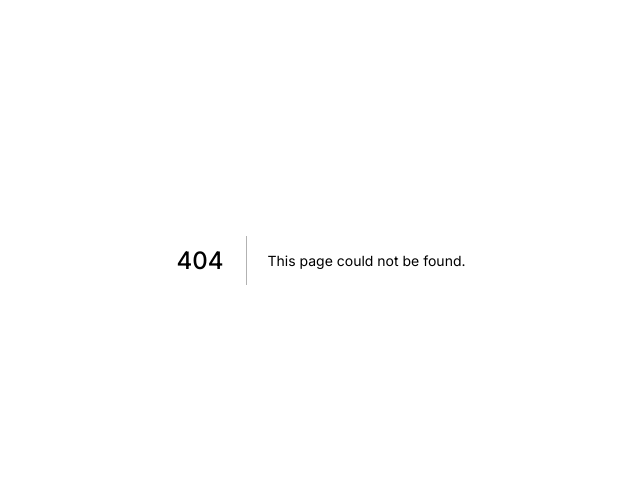
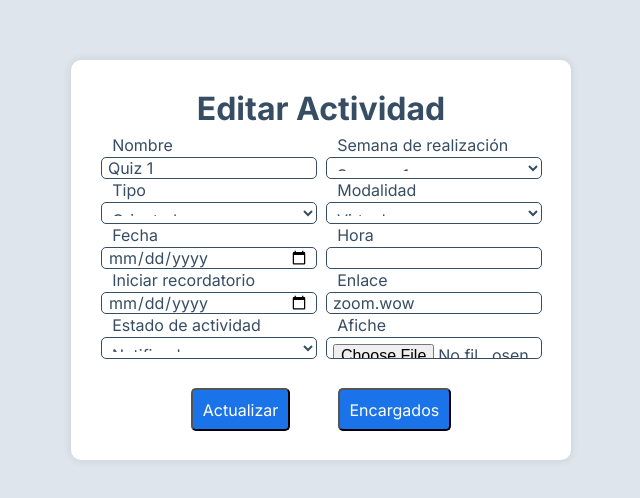
Before and after one commit to VonNeumannn/TeamTEC, a Next.js app: page /edit_activity in a window 1280 px wide. Before the commit this address had no page. Shown: the part 140-638 px from the top of the page, without its empty margins (319-959 px from the left). Built offline with nearby package versions, Linux system fonts and the light colour scheme.

Commit message:
feat: edit activity

```diff
--- /dev/null
+++ b/src/app/edit_activity/page.tsx
@@ -0,0 +1,117 @@
+'use client';
+import styles from '../page.module.css';
+import React, { useState } from 'react';
+import Link from 'next/link';
+
+export default function StudentEdit() {
+    const [data, setData] = useState({
+        nameAct: 'Quiz 1',
+        linkAct: 'zoom.wow'
+    });
+
+    const handleChange = (e: React.ChangeEvent<HTMLInputElement>) => {
+        setData({
+            ...data,
+            [e.target.id]: e.target.value
+        });
+    };
+
+    function handleEdit() {
+        console.log(`Editing item: ${data.nameAct} ${data.linkAct}`);
+    }
+  return (
+    <main className={styles.main} id="main">
+        <div className={styles.studentEditContainer}>
+            <h1>Editar Actividad</h1>
+                <div className={styles.formstudentEdit}>
+                    <form className={styles.formContainerstudentEdit}>
+
+                        <div className={styles.formGroupStudentEdit}>
+                            <label htmlFor="actName">Nombre</label>
+                            <input type="text" id="actName" name="actName" placeholder="..." value={data.nameAct} onChange={handleChange}/>
+                        </div>
+
+                        <div className={styles.formGroupStudentEdit}>
+                            <label htmlFor="semana">Semana de realización</label>
+                            <select id="semanas" name="semanas">
+                                <option value="semana1">Semana 1</option>
+                                <option value="semana2">Semana 2</option>
+                                <option value="semana3">Semana 3</option>
+                                <option value="semana4">Semana 4</option>
+                                <option value="semana5">Semana 5</option>
+                                <option value="semana6">Semana 6</option>
+                                <option value="semana7">Semana 7</option>
+                                <option value="semana8">Semana 8</option>
+                                <option value="semana9">Semana 9</option>
+                                <option value="semana10">Semana 10</option>
+                                <option value="semana11">Semana 11</option>
+                                <option value="semana12">Semana 12</option>
+                                <option value="semana13">Semana 13</option>
+                                <option value="semana14">Semana 14</option>
+                                <option value="semana15">Semana 15</option>
+                                <option value="semana16">Semana 16</option>
+                            </select>
+                        </div>
+
+                        <div className={styles.formGroupStudentEdit}>
+                            <label htmlFor="typeAct">Tipo</label>
+                            <select id="typeAct" name="typeAct">
+                                <option value="typeAct1">Orientadora</option>
+                                <option value="typeAct2">opcion 2</option>
+                                <option value="typeAct3">opcion 3</option>
+                            </select>
+                        </div>
+
+                        <div className={styles.formGroupStudentEdit}>
+                            <label htmlFor="modAct">Modalidad</label>
+                            <select id="modAct" name="modAct">
+                                <option value="modAct1">Virtual</option>
+                                <option value="modAct2">Presencial</option>
+                                <option value="modAct3">Otra</option>
+                            </select>
+                        </div>
+
+                        <div className={styles.formGroupStudentEdit}>
+                            <label htmlFor="actDate">Fecha</label>
+                            <input type="date" id="actDate" name="actDate" onChange={handleChange}/>
+                        </div>
+
+                        <div className={styles.formGroupStudentEdit}>
+                            <label htmlFor="actHour">Hora</label>
+                            <input type="number" id="actHour" name="actHour" onChange={handleChange}/>
+                        </div>
+
+                        <div className={styles.formGroupStudentEdit}>
+                            <label htmlFor="memoAct">Iniciar recordatorio</label>
+                            <input type="date" id="memoAct" name="memoAct" onChange={handleChange}/>
+                        </div>
+
+                        <div className={styles.formGroupStudentEdit}>
+                            <label htmlFor="linkAct">Enlace</label>
+                            <input type="img" id="linkAct" name="linkAct" placeholder="..." value={data.linkAct} onChange={handleChange}/>
+                        </div>
+
+                        <div className={styles.formGroupStudentEdit}>
+                            <label htmlFor="statusAct">Estado de actividad</label>
+                            <select id="statusAct" name="statusAct">
+                                <option value="statusAct1">Notificada</option>
+                                <option value="statusAct2">opcion 2</option>
+                                <option value="statusAct3">opcion 3</option>
+                            </select>
+                        </div>
+
+                        <div className={styles.formGroupStudentEdit}>
+                            <label htmlFor='myFile'>Afiche</label>
+                            <input type="file" id="myFile" name="filename"></input>
+                        </div>
+                    </form>
+                </div>
+
+            <div style={{ display: 'flex', gap: '3em' }}>
+                <button className={styles.blueButton} style={{ padding: '0.6em', width:'60%' }} onClick={() =>  handleEdit()}>Actualizar</button>
+                <button className={styles.blueButton} style={{ padding: '0.6em', width:'60%' }} onClick={() => {}}>Encargados</button>
+            </div>
+        </div>
+    </main>
+  );
+}
--- a/src/app/viewItinerary/page.tsx
+++ b/src/app/viewItinerary/page.tsx
@@ -84,7 +84,10 @@ export default function ViewItinerary() {
                                         <td>{item.estado}</td>
                                         <td>
                                             <BlueButton text="Detalles" onClick={() => {}} />
-                                            <button className={styles.acceptButton} onClick={() => {}}>Editar</button>
+                                            <button className={styles.acceptButton} onClick={() => {
+                                                //enviar a la pantalla de editar
+                                                router.push('/edit_activity');
+                                            }}>Editar</button>
                                             <button className={styles.deleteButton} onClick={() => handleDelete(index)}>Eliminar</button>
                                         </td>
                                     </tr>
```
